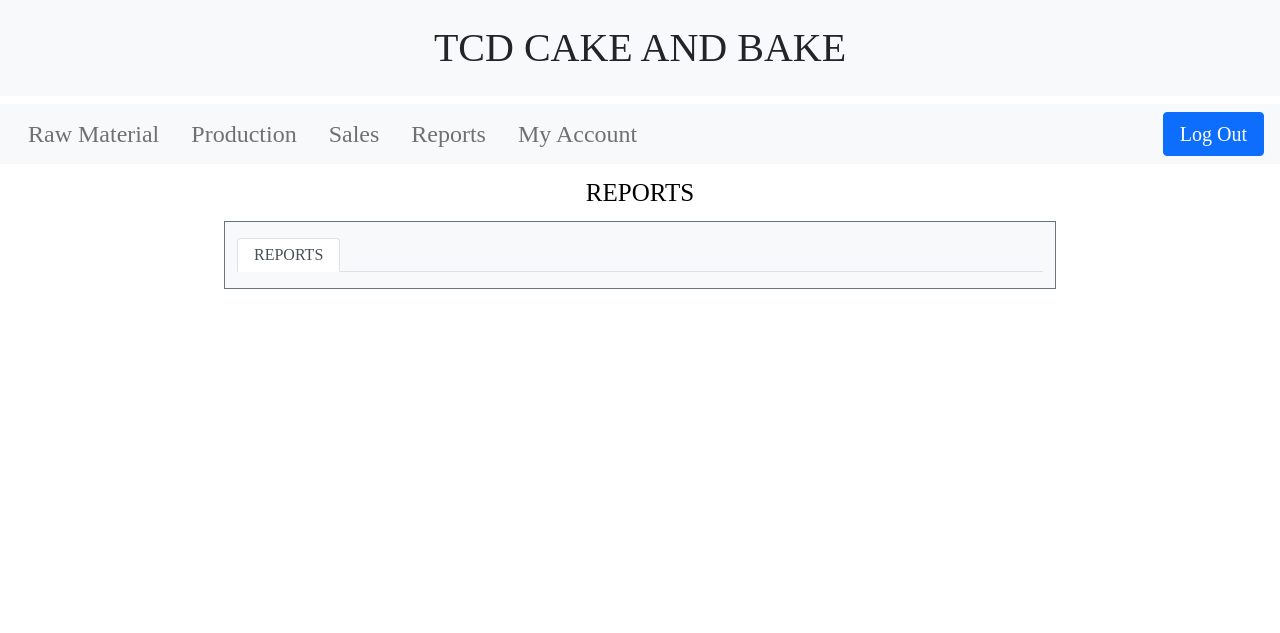
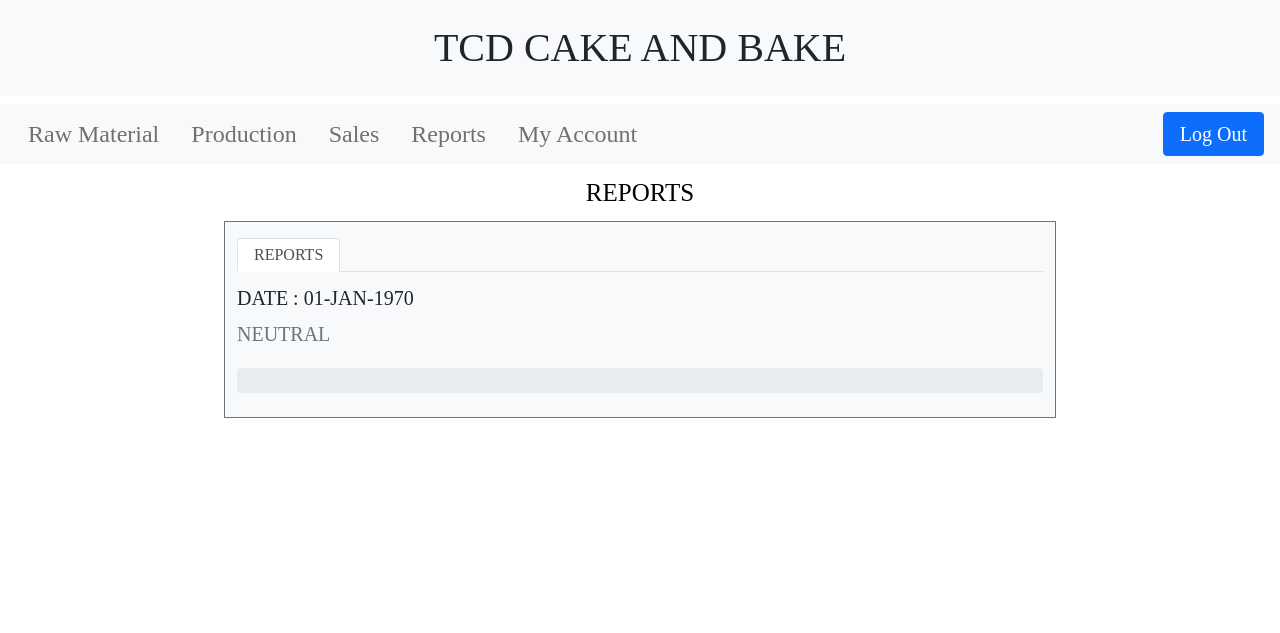
Before and after one commit to SophieaSharma/tcd, a PHP site: page /reportsEntries.php in a window 1280 px wide. Shown: the top 633 px of the page. Run offline with PHP 8.4, Linux system fonts and the light colour scheme; the visitor is signed in with stand-in values (Sample User, id 1); tables that the repository leaves empty or names only in its code hold one stand-in row (values such as "Sample post"); some libraries are stand-ins or nearby versions.

Commit message:
reports automatic

```diff
--- a/reports.php
+++ b/reports.php
@@ -9,7 +9,7 @@ GLOBAL $totalPriceSales;
 GLOBAL $today,$connection,$profit,$loss,$f_result,$ans;
 $today=date('Y-m-d');
 
-//calculations
+#calculations
 $report = $totalPriceSales - $total_price_of_all_items;
 if($totalPriceSales==0){
     $totalPriceSales=1;
--- a/reportsEntries.php
+++ b/reportsEntries.php
@@ -2,7 +2,7 @@
 require_once "errors.php";
 require_once "shortcuts/reportsEntriesDateShortcut.php";
 require_once "shortcuts/reportQueryFromSales.php";
-GLOBAL $today,$dateReportEntry,$connection;
+GLOBAL $today,$dateReportEntry,$connection,$totalPriceOfRawMaterial,$totalAmountPaid;
 $today=date('Y-m-d');
 ?>
 <!doctype html>
@@ -49,34 +49,87 @@ $today=date('Y-m-d');
 
             <?php
             require_once "SQL_queries/db_connection.php";
-            $query="SELECT * FROM report WHERE date='$dateReportEntry'";
-            $result=mysqli_query($connection,$query);
-            while ($row = mysqli_fetch_assoc($result)){
-            $date=$row['date'];
-            $date=strtotime($date);
-            $date=date('d-M-Y',$date);
-            $value=$row['value'];
-            $profit_or_loss=$row['profit_or_loss'];
+            $queryForRaw="SELECT totalPrice FROM rawmaterial WHERE date='$dateReportEntry'";
+            $resultForRaw=mysqli_query($connection,$queryForRaw);
+            while ($row = mysqli_fetch_assoc($resultForRaw)){
+            $totalPrice=$row['totalPrice'];
+            $totalPriceOfRawMaterial+=$totalPrice;
+            }
+
+            $queryForSales="SELECT amount_paid FROM sales WHERE date='$dateReportEntry'";
+            $resultForSales=mysqli_query($connection,$queryForSales);
+            while ($row = mysqli_fetch_assoc($resultForSales)){
+                $amountPaid=$row['amount_paid'];
+                $totalAmountPaid+=$amountPaid;
+            }
+
+            //calculations
+
+            if($totalPriceOfRawMaterial<$totalAmountPaid){
+                //profit
+                $resultProfit=$totalAmountPaid-$totalPriceOfRawMaterial;
+
+                //if sales or raw material 0 to divide make the variable 1 to avoid error
+                if($totalAmountPaid==0){
+                    $totalAmountPaid=1;
+                }
+                if($totalPriceOfRawMaterial==0){
+                    $totalPriceOfRawMaterial=1;
+                }
+
+                $resultProfit=($resultProfit/$totalAmountPaid)*100;
+                $resultProfit=intval($resultProfit);
                 ?>
-                <div class="fs-5">
-                Date : <?php echo $date; ?> <br>
+                <p class='text-uppercase my-3 fs-5'>
+                    Date : <?php
+                    $dateReportEntry=strtotime($dateReportEntry);
+                    echo date('d-M-Y',$dateReportEntry);
+                    ?>
+                </p>
+                <p class='text-uppercase my-3 text-success fs-5'>Profit : <?php echo $resultProfit; ?>%</p>
+                <div class="progress my-4" style="height: 25px;">
+                    <div class="progress-bar bg-success fs-5" role="progressbar" style="width: <?php echo $resultProfit; ?>%;" aria-valuenow="<?php echo $resultProfit; ?>" aria-valuemin="0" aria-valuemax="100"><?php echo $resultProfit; ?>% Profit</div>
+                </div>
+
           <?php
-                if($profit_or_loss=="Profit"){
-                    echo  "<p class='text-uppercase my-3 text-success'>Profit : {$value}%</p>";
-                }elseif ($profit_or_loss=="Loss"){
-                    echo  "<p class='text-uppercase my-3 text-danger'>Loss : {$value}%</p>";
+            }else if($totalPriceOfRawMaterial>$totalAmountPaid){
+                //loss
+                $resultLoss=$totalPriceOfRawMaterial-$totalAmountPaid;
+
+                //if sales or raw material 0 to divide make the variable 1 to avoid error
+                if($totalAmountPaid==0){
+                    $totalAmountPaid=1;
                 }
+                if($totalPriceOfRawMaterial==0){
+                    $totalPriceOfRawMaterial=1;
+                }
+
+                $resultLoss=($resultLoss/$totalPriceOfRawMaterial)*100;
+                $resultLoss=intval($resultLoss);
+                echo $resultLoss;?>
+                <p class='text-uppercase my-3 fs-5'>
+                    Date : <?php
+                    $dateReportEntry=strtotime($dateReportEntry);
+                    echo date('d-M-Y',$dateReportEntry);
                     ?>
+                </p>
+                <p class='text-uppercase my-3 text-danger fs-5'>Loss : <?php echo $resultLoss; ?>%</p>
+                <div class="progress my-4" style="height: 25px;">
+                    <div class="progress-bar bg-danger fs-5" role="progressbar" style="width: <?php echo $resultLoss; ?>%;" aria-valuenow="<?php echo $resultLoss; ?>" aria-valuemin="0" aria-valuemax="100"><?php echo $resultLoss; ?>% Loss</div>
                 </div>
-                <div class="progress mt-3 mb-5" style="height: 22px;">
+
                 <?php
-                    if($profit_or_loss=="Profit"){
-                        echo  "<div class='progress-bar bg-success fs-5' role='progressbar' style='width: {$value}%;' aria-valuenow='{$value}' aria-valuemin='0' aria-valuemax='100'>{$value}% Profit</div>";
-                    }elseif ($profit_or_loss=="Loss"){
-                        echo  "<div class='progress-bar bg-danger fs-5' role='progressbar' style='width: {$value}%;' aria-valuenow='{$value}' aria-valuemin='0' aria-valuemax='100'>{$value}% Loss</div>";
-                    }
+
+            }else{ //neutral ?>
+                <p class='text-uppercase my-3 fs-5'>
+                    Date : <?php
+                    $dateReportEntry=strtotime($dateReportEntry);
+                    echo date('d-M-Y',$dateReportEntry);
                     ?>
-
+                </p>
+                <p class='text-uppercase my-3 text-secondary fs-5'>Neutral</p>
+                <div class="progress my-4" style="height: 25px;">
+                    <div class="progress-bar" role="progressbar" style="width: 0%;" aria-valuenow="0" aria-valuemin="0" aria-valuemax="100"></div>
                 </div>
            <?php } ?>
         </div>
```
Lines whose indentation alone changed are shown as unchanged.
